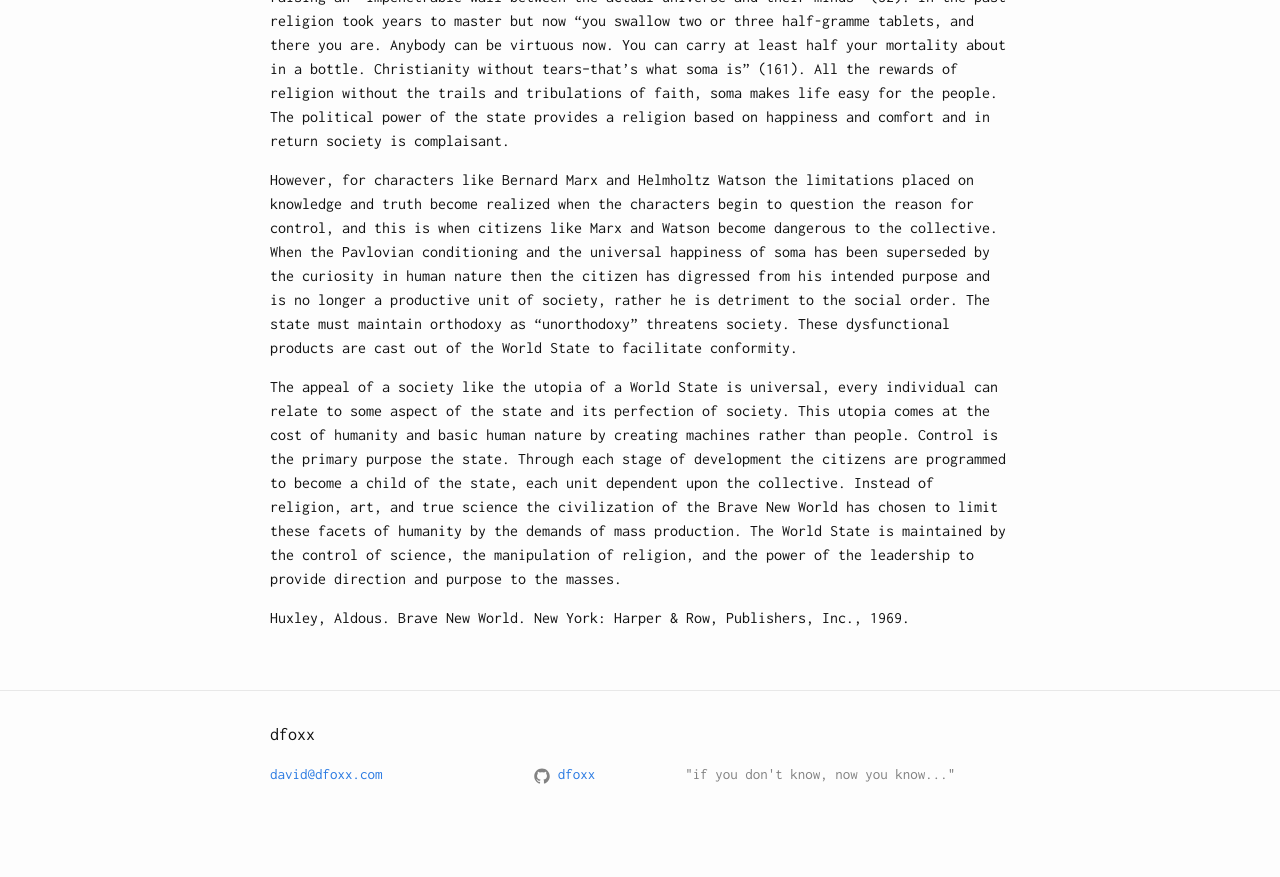
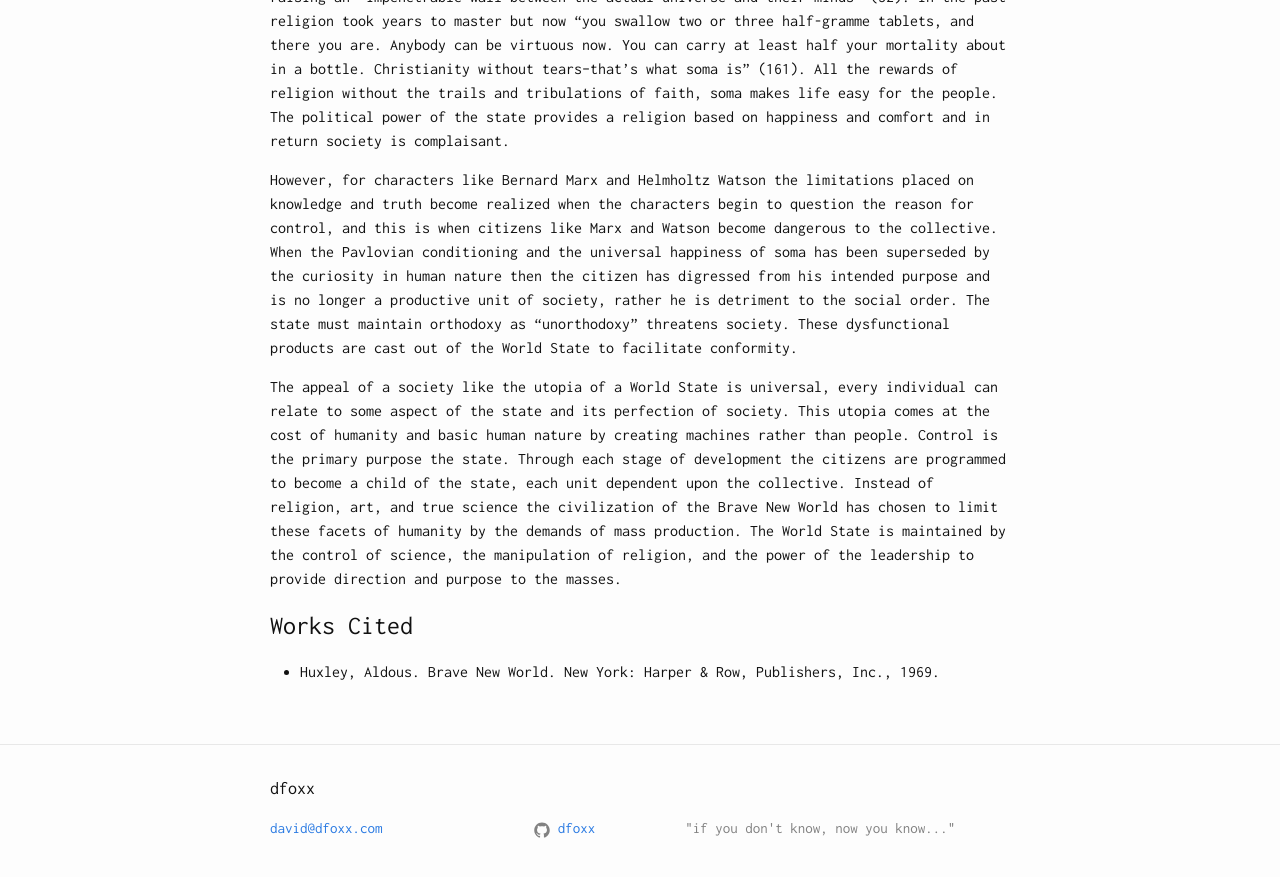
Before and after one commit to dfoxx/dfoxx.github.io, a Jekyll site: the page built from _posts/2006-05-01-brave-new-world.md, in a window 1280 px wide and 900 px high, scrolled down 1898 px. Shown: the top 877 px of the window. Built offline with Jekyll 4.4.1, drawn with Linux system fonts in a browser that asks for light colours; before the commit the page ends 2744 px from its top, so only the background shows below that.

Commit message:
Update 2006-05-01-brave-new-world.md

```diff
--- a/_posts/2006-05-01-brave-new-world.md
+++ b/_posts/2006-05-01-brave-new-world.md
@@ -23,4 +23,5 @@ However, for characters like Bernard Marx and Helmholtz Watson the limitations p
 
 The appeal of a society like the utopia of a World State is universal, every individual can relate to some aspect of the state and its perfection of society.  This utopia comes at the cost of humanity and basic human nature by creating machines rather than people.  Control is the primary purpose the state.  Through each stage of development the citizens are programmed to become a child of the state, each unit dependent upon the collective.  Instead of religion, art, and true science the civilization of the Brave New World has chosen to limit these facets of humanity by the demands of mass production.  The World State is maintained by the control of science, the manipulation of religion, and the power of the leadership to provide direction and purpose to the masses.
 
-Huxley, Aldous. Brave New World. New York: Harper & Row, Publishers, Inc., 1969.
+### Works Cited
+* Huxley, Aldous. Brave New World. New York: Harper & Row, Publishers, Inc., 1969.
```
